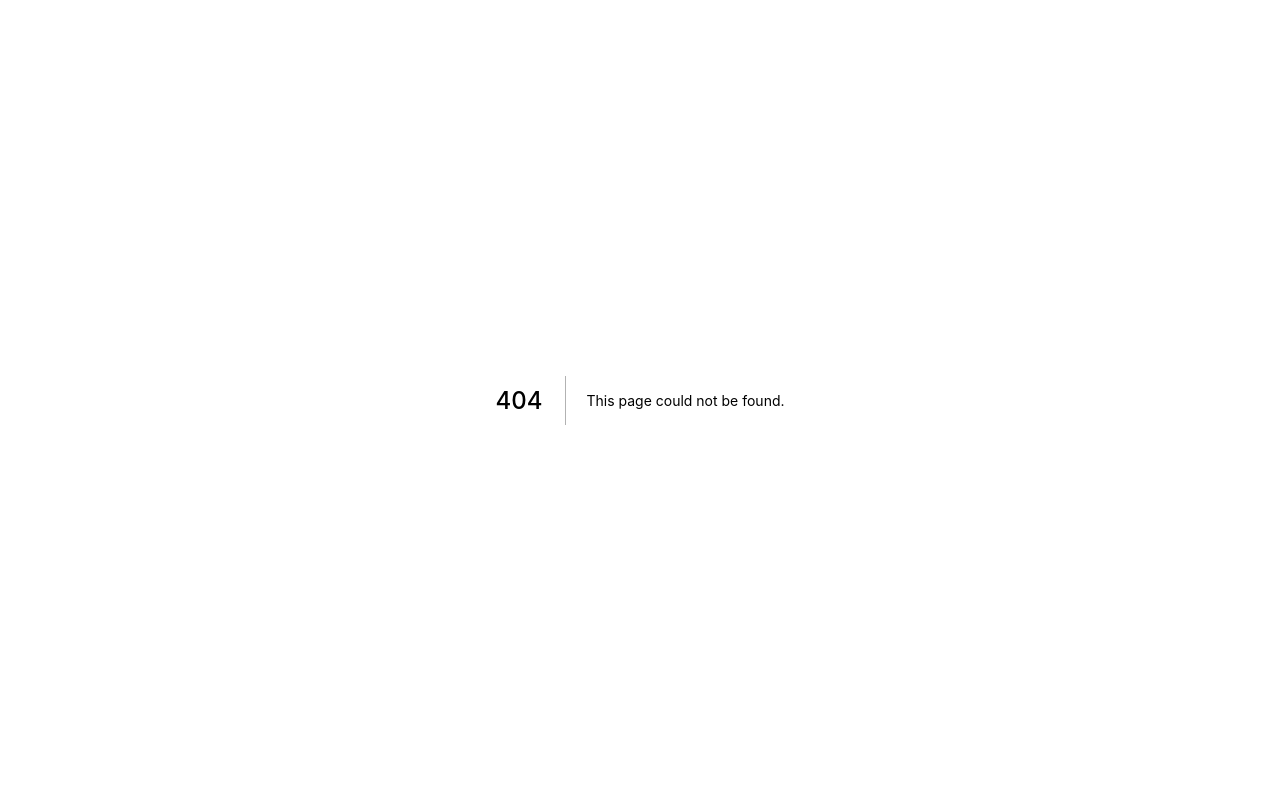
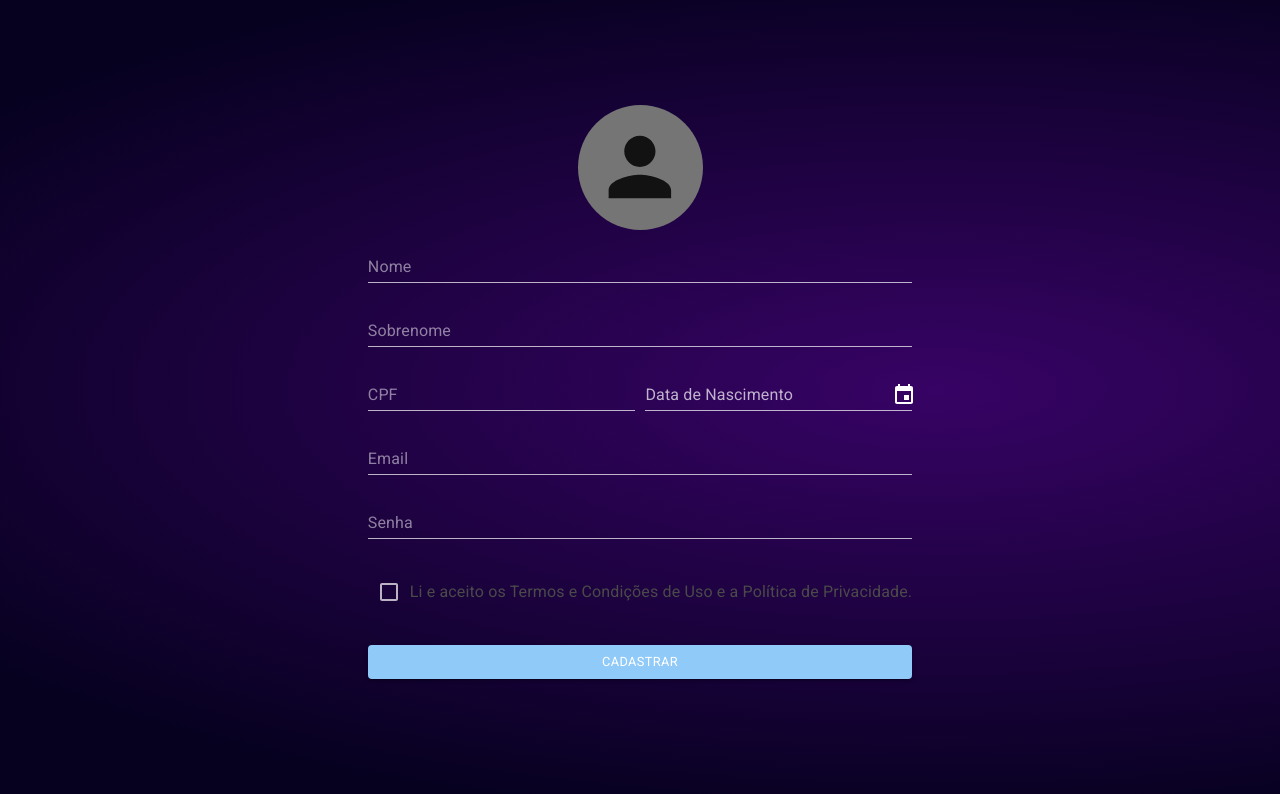
Before and after one commit to matchingbet/web, a Next.js app: page /register in a window 1280 px wide. Before the commit this address had no page. Shown: the top 794 px of the page. Built offline with nearby package versions, Linux system fonts and the light colour scheme.

Commit message:
Register page started

```diff
--- a/src/components/Header.tsx
+++ b/src/components/Header.tsx
@@ -43,7 +43,7 @@ export default function Header() {
           <a className="hover:underline">Login</a>
         </Link>
 
-        <Link href="/registro" style={{ paddingLeft: "5px" }}>
+        <Link href="/register" style={{ paddingLeft: "5px" }}>
           <a className="hover:underline">Registro</a>
         </Link>
       </StyledLinkContainer>
--- /dev/null
+++ b/src/pages/register.tsx
@@ -0,0 +1,206 @@
+import styled from "@emotion/styled";
+import { Checkbox, FormControlLabel, TextField } from "@mui/material";
+import { Container } from "@mui/system";
+import { useFormik } from "formik";
+import * as yup from 'yup';
+import CustomButton from "../components/CustomButton";
+import { Logo } from "../components/Logo/Logo";
+
+import { DateTimePicker, DesktopDatePicker, LocalizationProvider } from "@mui/x-date-pickers";
+import DatePickerLocalizationProvider from "../components/DatePickerLocalizationProvider";
+import { AdapterDateFns } from "@mui/x-date-pickers/AdapterDateFns";
+
+const validationSchema = yup.object({
+    firstName: yup
+        .string()
+        .required("Nome obrigatorio."),
+    lastName: yup
+        .string()
+        .required("Sobrenome obrigatorio."),
+    cpf: yup
+        .string()
+        .required("CPF obrigatorio."),
+    birthDate: yup
+        .date()
+        .required("Data de nascimento obrigatoria."),
+    email: yup
+        .string()
+        .email()
+        .required("email obrigatorio."),
+    password: yup
+        .string()
+        .required("password obrigatorio."),
+    acceptedTerms: yup
+        .boolean()
+        .required()
+});
+
+export default function Register() {
+
+    const formik = useFormik({
+        initialValues: {
+            firstName: "",
+            lastName: "",
+            cpf: "",
+            birthDate: "",
+            email: "",
+            password: "",
+            acceptedTerms: false
+        },
+        validationSchema: validationSchema,
+        onSubmit: (values) => {
+            alert(JSON.stringify(values, null, 2));
+        },
+    });
+
+    const StyledForm = styled("form")({
+        display: "flex",
+        flexDirection: "column",
+        ".cpf-birthDate": {
+            display: "flex",
+            flexDirection: "row",
+            justifyContent: "space-between",
+            "& > *": {
+                width: "49%"
+            }
+        },
+        ".form-field": {
+            margin: "2vh 0"
+        },
+        ".submit-button-terms": {
+            margin: "2vh 0"
+        }
+    })
+
+    const StyledContainer = styled("div")({
+        display: "flex",
+        flexDirection: "column",
+        justifyContent: "center",
+        alignItems: "center",
+        height: "100vh"
+    })
+
+    const StyledPageContainer = styled(Container)({
+        display: "flex",
+        flexDirection: "column",
+        justifyContent: "space-evenly",
+        alignItems: "center",
+        height: "75vh"
+    })
+
+    return (
+        <StyledContainer>
+            <StyledPageContainer>
+                <Logo size={125} onClick={() => console.log("cliquei no logo")} />
+
+                <div>
+                    <StyledForm onSubmit={formik.handleSubmit}>
+                        <TextField
+                            id="firstName"
+                            name="firstName"
+                            type="text"
+                            placeholder="Nome"
+                            className="form-field"
+                            variant="standard"
+                            onChange={formik.handleChange}
+                            onBlur={formik.handleBlur}
+                            value={formik.values.firstName}
+                            error={formik.touched.firstName && Boolean(formik.errors.firstName)}
+                            helperText={formik.touched.firstName && formik.errors.firstName} />
+
+                        <TextField
+                            id="lastName"
+                            name="lastName"
+                            type="text"
+                            placeholder="Sobrenome"
+                            className="form-field"
+                            variant="standard"
+                            onChange={formik.handleChange}
+                            onBlur={formik.handleBlur}
+                            value={formik.values.lastName}
+                            error={formik.touched.lastName && Boolean(formik.errors.lastName)}
+                            helperText={formik.touched.lastName && formik.errors.lastName} />
+
+                        <div className="cpf-birthDate">
+                            <TextField
+                                id="cpf"
+                                name="cpf"
+                                type="text"
+                                placeholder="CPF"
+                                className="form-field"
+                                variant="standard"
+                                onChange={formik.handleChange}
+                                onBlur={formik.handleBlur}
+                                value={formik.values.cpf}
+                                error={formik.touched.cpf && Boolean(formik.errors.cpf)}
+                                helperText={formik.touched.cpf && formik.errors.cpf} />
+
+                            <LocalizationProvider dateAdapter={AdapterDateFns}>
+                                <DesktopDatePicker
+                                    label="Data de Nascimento"
+                                    inputFormat="MM/dd/yyyy"
+                                    onChange={formik.handleChange}
+                                    value={formik.values.birthDate}
+                                    renderInput={(params) =>
+                                        <TextField
+                                            {...params}
+                                            variant="standard"
+                                            helperText={formik.touched.birthDate && formik.errors.birthDate}
+                                            error={formik.touched.cpf && Boolean(formik.errors.cpf)} />}
+                                />
+                            </LocalizationProvider>
+                        </div>
+
+                        <TextField
+                            id="email"
+                            name="email"
+                            type="text"
+                            placeholder="Email"
+                            className="form-field"
+                            variant="standard"
+                            onChange={formik.handleChange}
+                            onBlur={formik.handleBlur}
+                            value={formik.values.email}
+                            error={formik.touched.email && Boolean(formik.errors.email)}
+                            helperText={formik.touched.email && formik.errors.email} />
+
+                        <TextField
+                            id="password"
+                            name="password"
+                            type="text"
+                            placeholder="Senha"
+                            className="form-field"
+                            variant="standard"
+                            onChange={formik.handleChange}
+                            onBlur={formik.handleBlur}
+                            value={formik.values.password}
+                            error={formik.touched.password && Boolean(formik.errors.password)}
+                            helperText={formik.touched.password && formik.errors.password} />
+
+                        <FormControlLabel
+                            value="end"
+                            className="submit-button-terms"
+                            control={<Checkbox id="acceptedTerms" onChange={formik.handleChange} value={formik.values.acceptedTerms} />}
+                            sx={{
+                                color: "#4A4A4A"
+                            }}
+                            label="Li e aceito os Termos e Condições de Uso e a Política de Privacidade. "
+                            labelPlacement="end"
+                        />
+
+                        <CustomButton
+                            color="primary"
+                            variant="contained"
+                            className="submit-button-terms"
+                            fullWidth
+                            type="submit"
+                        >
+                            CADASTRAR
+                        </CustomButton>
+
+                    </StyledForm>
+                </div>
+            </StyledPageContainer>
+        </StyledContainer>
+    )
+}
```
Also changed, not shown: package.json (+6 -1 lines), 1 other file (tests, documents, lock files or other folders).
